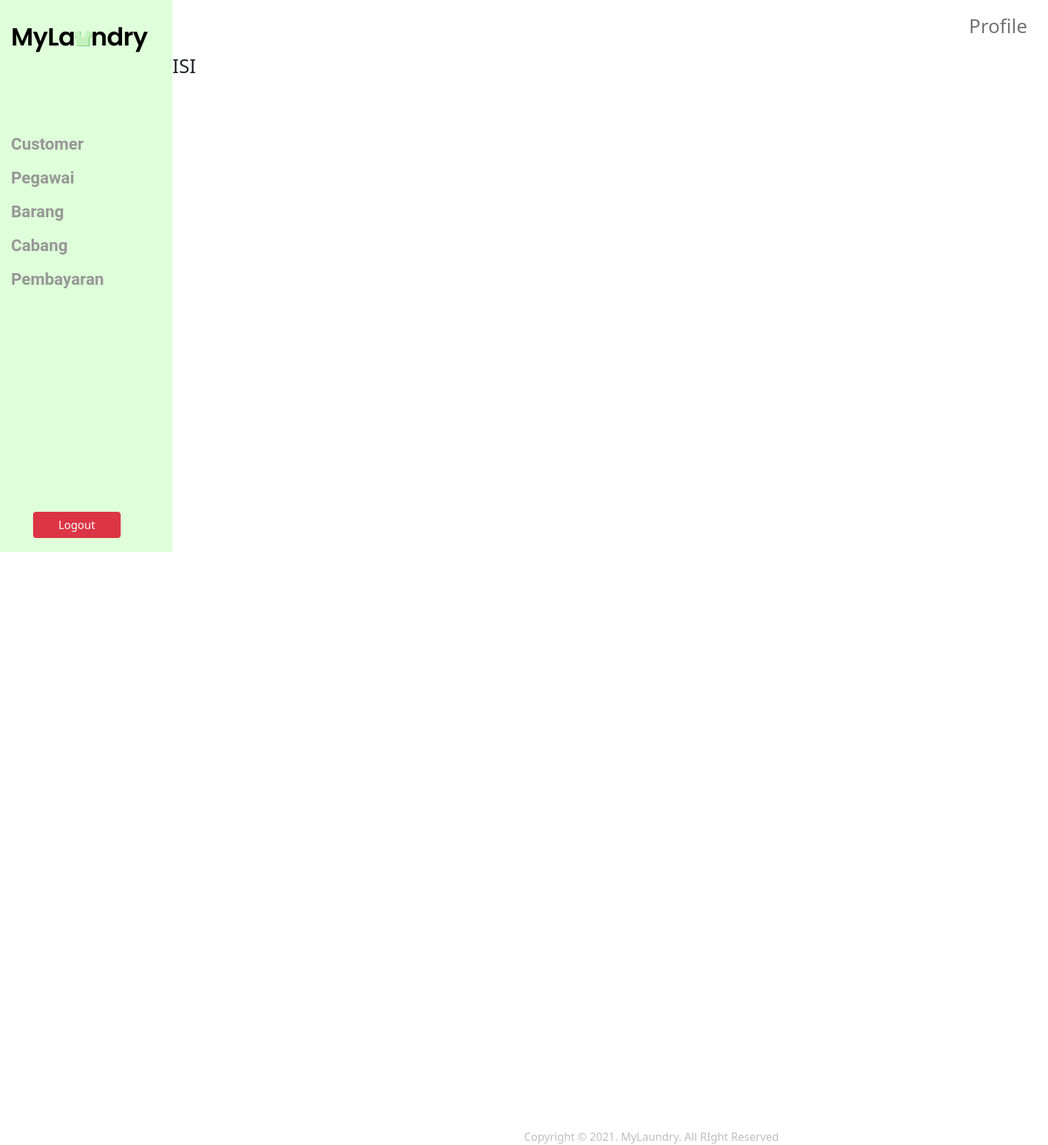
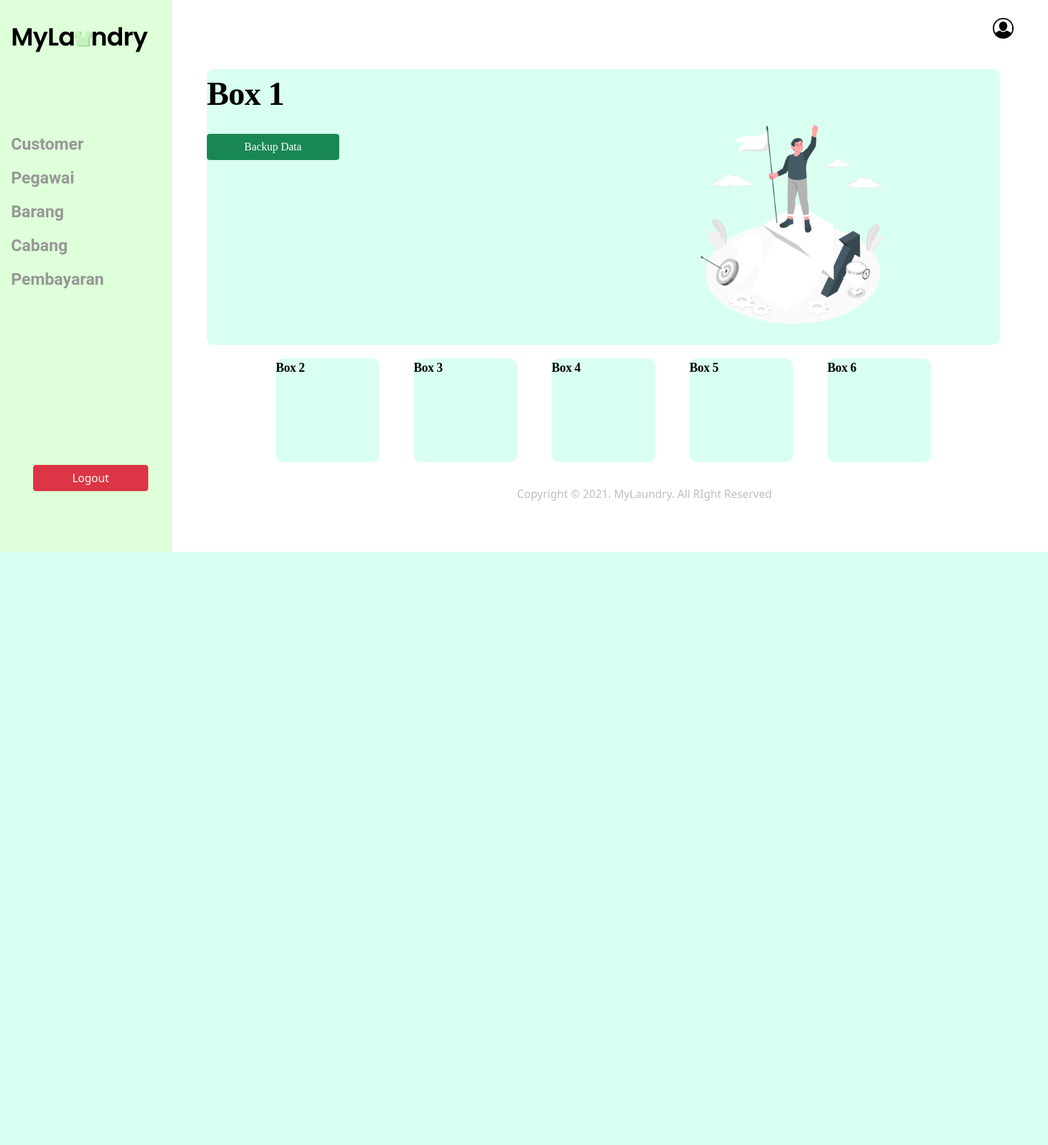
Before and after one commit to MegiantoAS/Tubes_Basdat, a PHP site: page /dashboard.php in a window 1520 px wide. Shown: the whole page at 69% size. After the commit the page ends 800 px from the top, so only its background shows below. Run offline with PHP 8.4, Linux system fonts and the light colour scheme.

Commit message:
dashboard v.1.0
progress dashboard

```diff
--- a/dashboard.css
+++ b/dashboard.css
@@ -1,9 +1,8 @@
 body {
   font-family: "Lato", sans-serif;
-}
-
-.navbar-custom{
-  background-color: #DEFFD9;
+  position: absolute;
+  width: 1500px;
+  height: 100%;
 }
 
 .sidenav label a{
@@ -13,14 +12,13 @@ body {
 }
 
 .sidenav button{
-  position: fixed;
-  bottom: 20px;
+  margin-top: 100%;
 }
 
 .sidenav {
   height: 100%;
   width: 250px;
-  position: fixed;
+  position: absolute;
   left: 38px;
   top: 268px;
   z-index: 1;
@@ -60,7 +58,133 @@ body {
 }
 
 .text-footer{
-  margin-top: 100%;
+  position: absolute;
   margin-left: 50%;
+  margin-top: 42%;
   color:#BEBEBE;
 }
+
+.main .box1 {
+  width:1150px;
+  height:400px;
+  background: #D9FFF0;
+  border-radius: 10px;
+
+  position: absolute;
+  left: 300px;
+  top: 100px;
+
+  font-family: Poppins;
+  font-style: normal;
+  font-weight: 600;
+  font-size: 48px;
+  line-height: 72px;
+  letter-spacing: -0.017em;
+
+  color: #000000;
+}
+
+.main .box1 img{
+  position: absolute;
+  left: 700px;
+}
+
+.main .box2{
+  width:150px;
+  height:150px;
+  background: #D9FFF0;
+  border-radius: 10px;
+
+  position: absolute;
+  left: 400px;
+  top: 520px;
+
+  font-family: Poppins;
+  font-style: normal;
+  font-weight: 600;
+  font-size: 18px;
+  line-height: 27px;
+  letter-spacing: -0.017em;
+
+  color: #000000;
+}
+
+.main .box3{
+  width:150px;
+  height:150px;
+  background: #D9FFF0;
+  border-radius: 10px;
+
+  position: absolute;
+  left: 600px;
+  top: 520px;
+
+  font-family: Poppins;
+  font-style: normal;
+  font-weight: 600;
+  font-size: 18px;
+  line-height: 27px;
+  letter-spacing: -0.017em;
+
+  color: #000000;
+}
+
+.main .box4{
+  width:150px;
+  height:150px;
+  background: #D9FFF0;
+  border-radius: 10px;
+
+  position: absolute;
+  left: 800px;
+  top: 520px;
+
+  font-family: Poppins;
+  font-style: normal;
+  font-weight: 600;
+  font-size: 18px;
+  line-height: 27px;
+  letter-spacing: -0.017em;
+
+  color: #000000;
+}
+
+.main .box5{
+  width:150px;
+  height:150px;
+  background: #D9FFF0;
+  border-radius: 10px;
+
+  position: absolute;
+  left: 1000px;
+  top: 520px;
+
+  font-family: Poppins;
+  font-style: normal;
+  font-weight: 600;
+  font-size: 18px;
+  line-height: 27px;
+  letter-spacing: -0.017em;
+
+  color: #000000;
+}
+
+.main .box6{
+  width:150px;
+  height:150px;
+  background: #D9FFF0;
+  border-radius: 10px;
+
+  position: absolute;
+  left: 1200px;
+  top: 520px;
+
+  font-family: Poppins;
+  font-style: normal;
+  font-weight: 600;
+  font-size: 18px;
+  line-height: 27px;
+  letter-spacing: -0.017em;
+
+  color: #000000;
+}
--- a/dashboard.php
+++ b/dashboard.php
@@ -2,7 +2,7 @@
 <html>
 <head>
     <meta name="viewport" content="width=device-width, initial-scale=1">
-    <link rel="stylesheet" href="dashboard.css?v=1.5">
+    <link rel="stylesheet" href="dashboard.css?v=1.8">
     <link href="https://cdn.jsdelivr.net/npm/bootstrap@5.0.2/dist/css/bootstrap.min.css" rel="stylesheet" integrity="sha384-EVSTQN3/azprG1Anm3QDgpJLIm9Nao0Yz1ztcQTwFspd3yD65VohhpuuCOmLASjC" crossorigin="anonymous">
 </head>
 <body>
@@ -13,7 +13,7 @@
         <a href="#">Barang</a>
         <a href="#">Cabang</a>
         <a href="#">Pembayaran</a>
-        <button type="button" class="btn btn-danger col-1 mx-5">Logout</button>
+        <button type="button" class="btn btn-danger mx-5 col-8">Logout</button>
     </div>
 
     <div class="main">
@@ -22,18 +22,35 @@
             <div class="collapse navbar-collapse" id="navbarText">
             <ul class="navbar-nav ms-auto">
                 <li class="nav-item">
-                <a class="nav-link" href="#">Profile</a>
+                <a class="nav-link" href="#"><img src="images/iconprofile.png" width="30px"></a>
                 </li>
             </ul>
             </div>
         </div>
         </nav>
 
-        ISI
-
+            <div class="box1">
+                Box 1 <br><img src="images/box1.png" width="300px">
+                <button type="button" class="btn btn-success col-2">Backup Data</button>
+            </div>
+            <div class="box2">
+                Box 2
+            </div>
+            <div class="box3">
+                Box 3
+            </div>
+            <div class="box4">
+                Box 4
+            </div>
+            <div class="box5">
+                Box 5
+            </div>
+            <div class="box6">
+                Box 6
+            </div>
     </div>
-    <div class="footer">
-        <div class="text-footer">Copyright © 2021. MyLaundry. All RIght Reserved</div>
-    </div>
+        <div class="text-footer">
+            Copyright © 2021. MyLaundry. All RIght Reserved
+        </div>
 </body>
 </html>
```
Also changed, not shown: images/box1.png (added), images/iconprofile.png (added).
